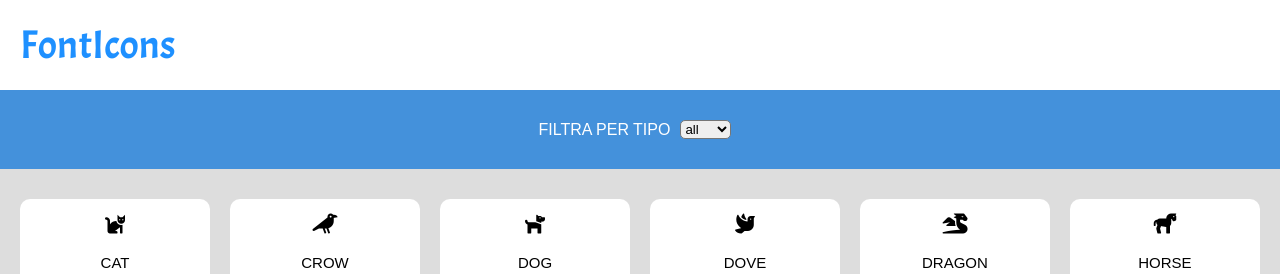
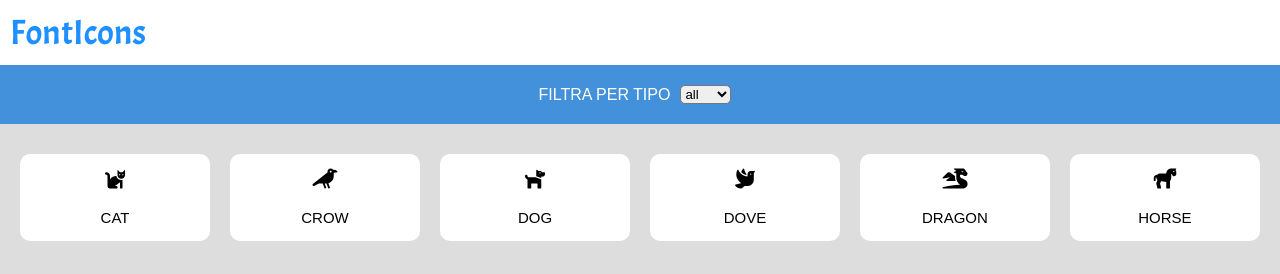
Before and after one commit to StefanoSerafini1/js-es6-icons, a plain HTML site: page index.html in a window 1280 px wide. Shown: the top 274 px of the page. Drawn offline with nearby package versions, Linux system fonts and the light colour scheme.

Commit message:
modifica prop css

```diff
--- a/style.css
+++ b/style.css
@@ -16,8 +16,8 @@
 
 /* HEADER */
 .biancaLogo{
-    padding: 20px;
-    font-size: 40px;
+    padding: 10px;
+    font-size: 35px;
     color: dodgerblue;
 }
 
@@ -27,7 +27,7 @@
     display: flex;
     justify-content: center;
     align-items: center;
-    padding: 20px;
+    padding: 10px;
     color: #fff;
     background-color: #4491db;
     text-transform: uppercase;
```
